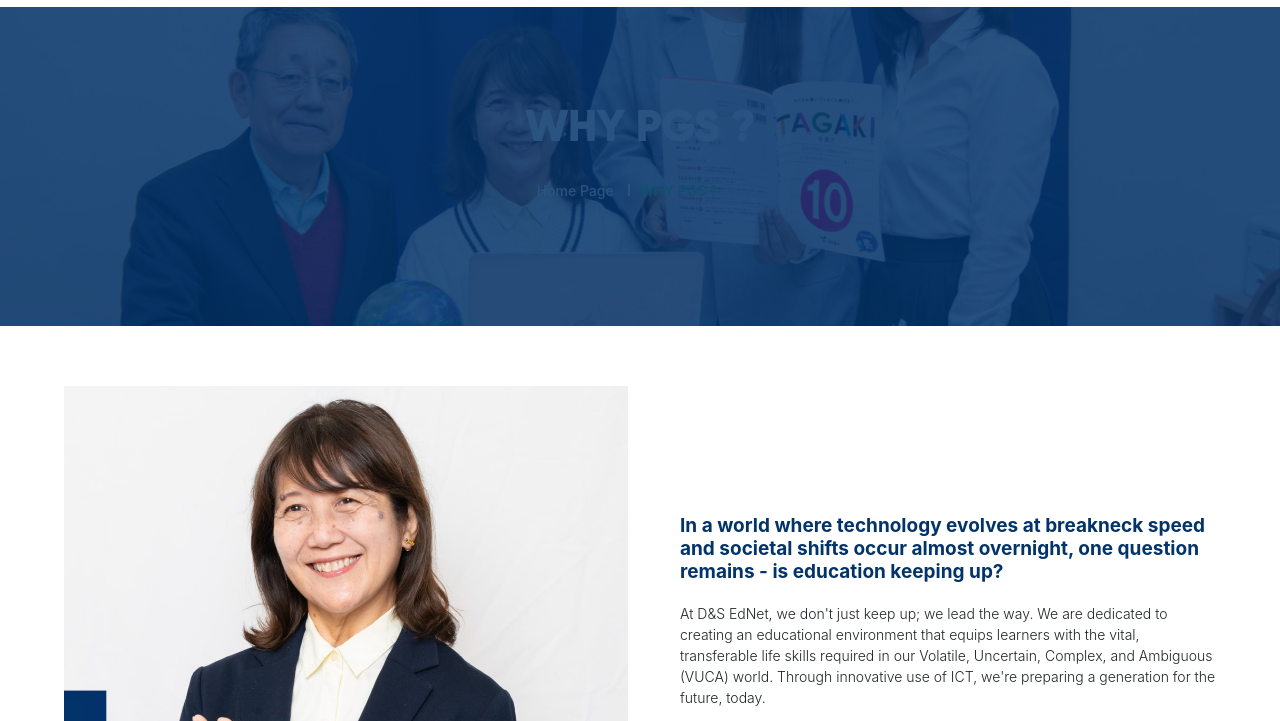
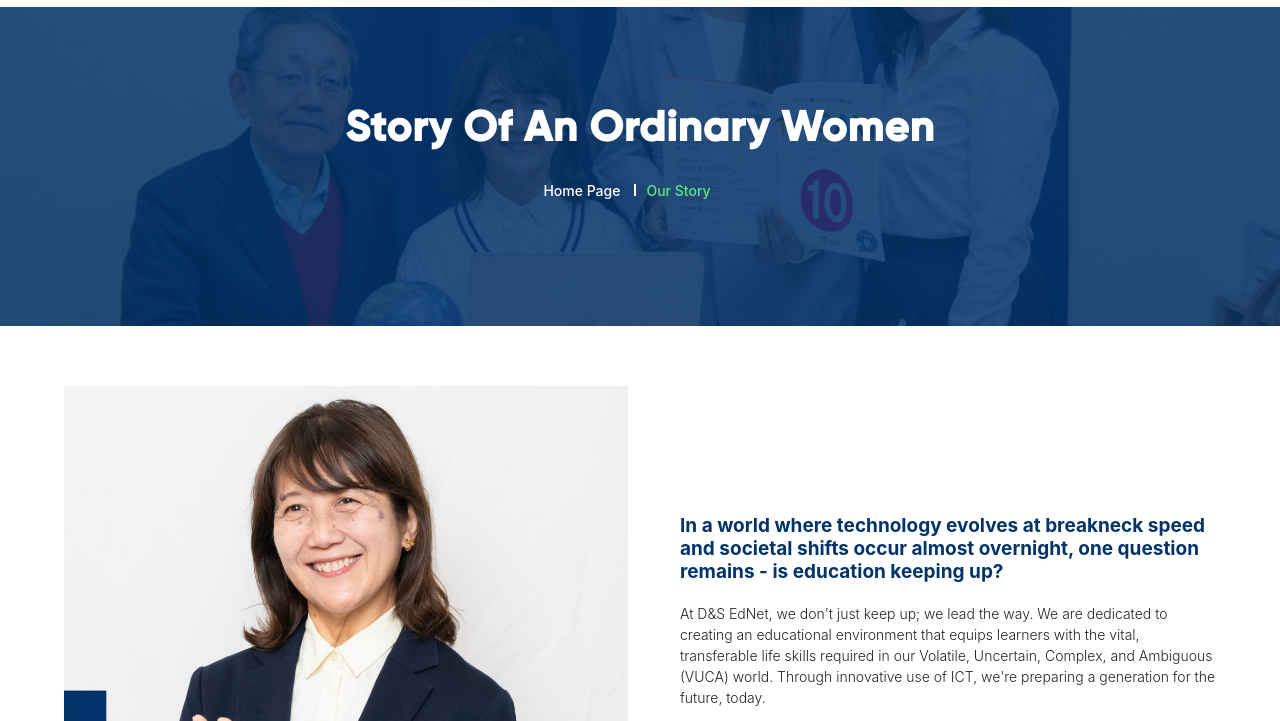
Before and after one commit to grgshankar/D_N_S, a plain HTML site: page our-story.html in a window 1280 px wide. Shown: the part 49-770 px from the top of the page. Drawn offline with Linux system fonts and the light colour scheme.

Commit message:
changing the breadcrumb banner text

```diff
--- a/css/style.css
+++ b/css/style.css
@@ -1217,7 +1217,10 @@ section.bread-crumb-banner::after {
     height: 100%;
     background: rgba(2, 51, 105, 0.84);
 }
-
+section.bread-crumb-banner .container {
+    position: relative;
+    z-index: 1;
+}
 section.bread-crumb-banner strong {
     font-size: 42px;
     letter-spacing: 1px;
--- a/our-story.html
+++ b/our-story.html
@@ -68,10 +68,10 @@
     <!-- ====bread crumb html starts====== -->
     <section class="bread-crumb-banner" style="background-image: url(images/banner_1.jpg);">
         <div class="container">
-            <strong class="banner_title">WHY PGS ?</strong>
+            <strong class="banner_title">Story Of An Ordinary Women</strong>
             <ul class="bread-crumb-ul">
                 <li><a href="#">Home Page</a></li>
-                <li class="active"><a href="#">WHY PGS ?</a></li>
+                <li class="active"><a href="#">Our Story</a></li>
             </ul>
         </div>
     </section>
```
Also changed, not shown: about.html (+2 -2 lines), our-value.html (+2 -2 lines), publications.html (+2 -2 lines), services.html (+2 -2 lines).
